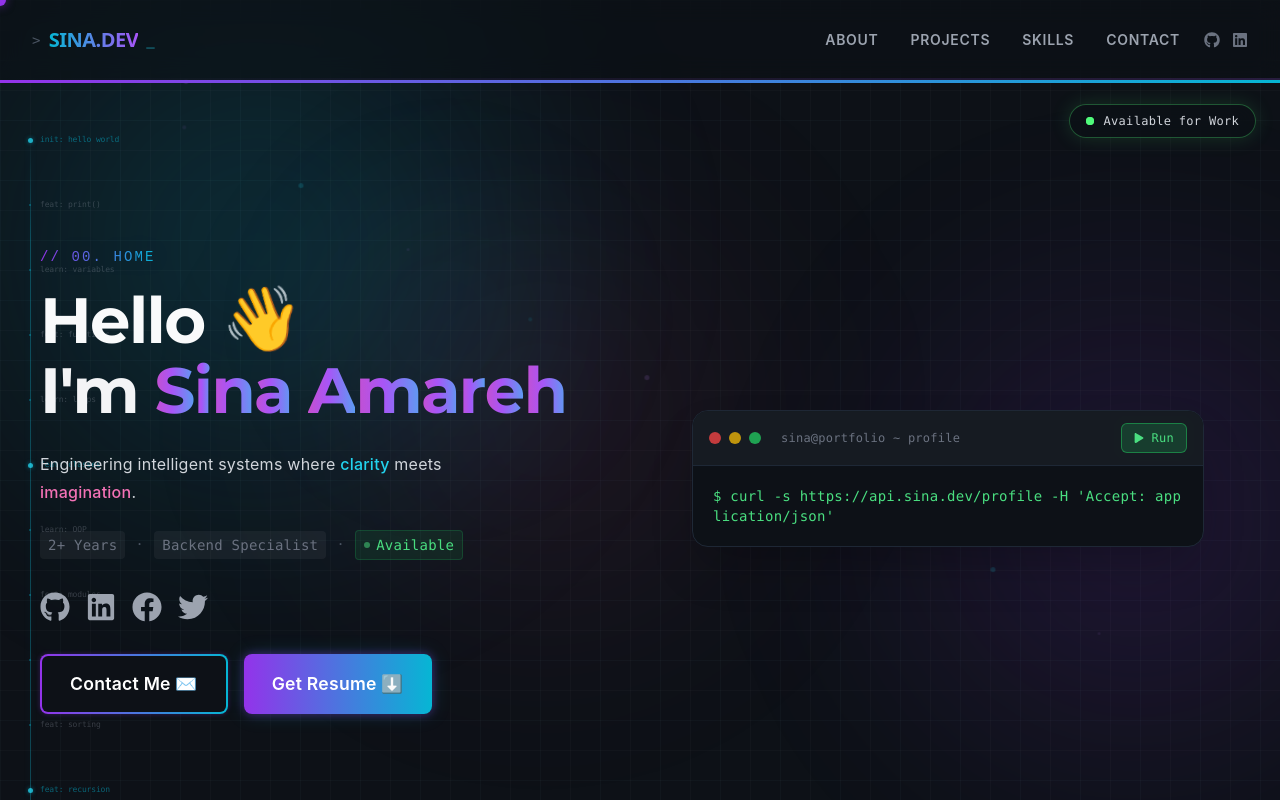
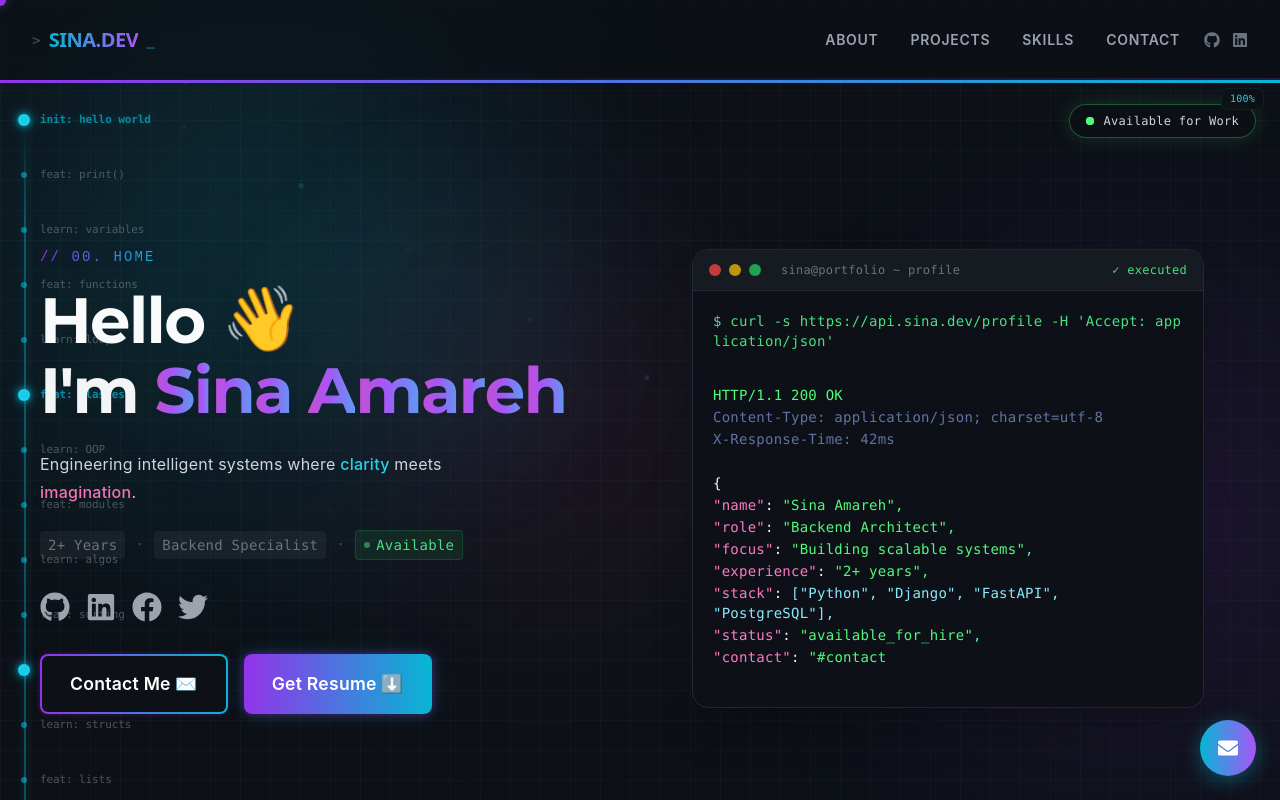
Before and after one commit to Sina-Amare/Portfolio, a Next.js app: page / in a window 1280 px wide. Shown: the top 800 px of the page. Built offline with nearby package versions, Linux system fonts and the light colour scheme.

Commit message:
feat: git graph enhancement + quick wins + visual polish (Phase 0.5-2)

```diff
--- a/app/(site)/components/Hero.tsx
+++ b/app/(site)/components/Hero.tsx
@@ -55,6 +55,23 @@ const Hero = () => {
     }, 40);
     return () => clearInterval(interval);
   }, []);
+
+  // Auto-trigger after 3 seconds if user doesn't click
+  useEffect(() => {
+    const timer = setTimeout(() => {
+      if (!showOutput) handleRun();
+    }, 3000);
+    return () => clearTimeout(timer);
+  }, [showOutput]);
+
+  // Keyboard listener for Enter key
+  useEffect(() => {
+    const handleKeyDown = (e: KeyboardEvent) => {
+      if (e.key === "Enter" && !showOutput) handleRun();
+    };
+    window.addEventListener("keydown", handleKeyDown);
+    return () => window.removeEventListener("keydown", handleKeyDown);
+  }, [showOutput]);
 
   const handleRun = () => {
     if (showOutput) return;
@@ -395,6 +412,7 @@ const Hero = () => {
 
               {/* Animated Run Button - Pulsing to attract attention */}
               {!showOutput && (
+                <div className="flex flex-col items-end gap-1">
                   <motion.button
                     onClick={handleRun}
                     animate={{
@@ -416,6 +434,8 @@ const Hero = () => {
                     <FaPlay className="w-2.5 h-2.5" />
                     <span>Run</span>
                   </motion.button>
+                  <span className="text-[10px] text-gray-500 font-mono">Press Enter ↵</span>
+                </div>
               )}
               {showOutput && <span className="text-xs font-mono text-green-400">✓ executed</span>}
             </div>
--- a/app/(site)/layout.tsx
+++ b/app/(site)/layout.tsx
@@ -20,6 +20,7 @@ const ScrollProgress = lazy(() => import("@/components/ui/ScrollProgress"));
 const ScrollToTop = lazy(() =>
   import("@/components/ui/ScrollToTop").then((mod) => ({ default: mod.ScrollToTop }))
 );
+const FloatingActionButton = lazy(() => import("@/components/ui/FloatingActionButton"));
 
 const montserrat = Montserrat({
   subsets: ["latin"],
@@ -58,6 +59,14 @@ export default function SiteLayout({ children }: { children: React.ReactNode })
         <link rel="preconnect" href="https://fonts.gstatic.com" crossOrigin="anonymous" />
       </head>
       <body className="bg-primary-background text-text-secondary antialiased min-h-screen flex flex-col relative overflow-x-hidden font-sans">
+        {/* Skip to content for accessibility */}
+        <a
+          href="#main-content"
+          className="sr-only focus:not-sr-only focus:absolute focus:top-4 focus:left-4 focus:z-[9999] focus:px-4 focus:py-2 focus:bg-cyan-500 focus:text-white focus:rounded-md focus:font-mono focus:text-sm"
+        >
+          Skip to main content
+        </a>
+
         <LoadingScreen />
 
         <ToastProvider>
@@ -80,7 +89,13 @@ export default function SiteLayout({ children }: { children: React.ReactNode })
               <Navigation />
             </header>
 
-            <main className="flex-1 relative z-10 pt-16 md:pt-20">{children}</main>
+            <main id="main-content" className="flex-1 relative z-10 pt-16 md:pt-20">
+              {children}
+            </main>
+
+            <Suspense fallback={null}>
+              <FloatingActionButton />
+            </Suspense>
 
             <Footer />
           </SmoothScrollProvider>
--- a/components/effects/PageBackground.tsx
+++ b/components/effects/PageBackground.tsx
@@ -80,27 +80,29 @@ const commits = [
   { msg: "next: connect", ms: true },
 ];
 
-// Git Graph Component - SCROLLS WITH PAGE (absolute, not fixed)
+// Git Graph Component - Enhanced with bolder styling and glowing milestones
 const GitGraph = memo(function GitGraph() {
-  const nodeSpacing = 65;
-  const topOffset = 140;
-  const totalHeight = commits.length * nodeSpacing + topOffset + 200;
+  const nodeSpacing = 55; // Slightly tighter for more vertical coverage
+  const topOffset = 120;
+  // Extended height to cover through contact section (~6000px typical page)
+  const totalHeight = Math.max(commits.length * nodeSpacing + topOffset + 500, 5500);
 
   return (
     <div
-      className="hidden lg:block absolute left-6 top-0 pointer-events-none z-[1]"
-      style={{ height: `${totalHeight}px` }}
+      className="hidden lg:block absolute left-0 top-0 pointer-events-none z-[1]"
+      style={{ height: `${totalHeight}px`, width: "80px" }}
     >
-      {/* Main branch line */}
+      {/* Main branch line - thicker with glow */}
       <div
-        className="absolute w-[1px]"
+        className="absolute"
         style={{
-          left: "6px",
+          left: "24px",
           top: `${topOffset}px`,
+          width: "2px",
           height: `${totalHeight - topOffset - 100}px`,
           background:
-            "linear-gradient(180deg, transparent 0%, rgba(6,182,212,0.3) 2%, rgba(6,182,212,0.25) 98%, transparent 100%)",
-          boxShadow: "0 0 6px rgba(6,182,212,0.15)",
+            "linear-gradient(180deg, transparent 0%, rgba(6,182,212,0.4) 2%, rgba(6,182,212,0.35) 90%, rgba(6,182,212,0.2) 98%, transparent 100%)",
+          boxShadow: "0 0 10px rgba(6,182,212,0.25), 0 0 20px rgba(6,182,212,0.1)",
           transform: "translateZ(0)",
         }}
       />
@@ -109,7 +111,7 @@ const GitGraph = memo(function GitGraph() {
       {commits.map((commit, i) => {
         const isLast = i === commits.length - 1;
         const isMilestone = commit.ms;
-        const nodeSize = isMilestone ? 5 : 2;
+        const nodeSize = isMilestone ? 12 : 6;
 
         return (
           <div
@@ -125,16 +127,27 @@ const GitGraph = memo(function GitGraph() {
             <div
               className="absolute flex items-center justify-center"
               style={{
-                left: `${6 - nodeSize / 2}px`,
+                left: `${24 - nodeSize / 2}px`,
                 width: `${nodeSize}px`,
                 height: `${nodeSize}px`,
               }}
             >
+              {/* Milestone glow ring */}
+              {isMilestone && (
+                <div
+                  className="absolute rounded-full animate-pulse"
+                  style={{
+                    width: `${nodeSize + 8}px`,
+                    height: `${nodeSize + 8}px`,
+                    background: "radial-gradient(circle, rgba(6,182,212,0.3) 0%, transparent 70%)",
+                  }}
+                />
+              )}
               <div
                 className={`rounded-full ${
                   isMilestone || isLast
-                    ? "bg-cyan-400/80 shadow-[0_0_4px_rgba(6,182,212,0.5)]"
-                    : "bg-cyan-500/40"
+                    ? "bg-cyan-400 shadow-[0_0_8px_rgba(6,182,212,0.8),0_0_16px_rgba(6,182,212,0.4)]"
+                    : "bg-cyan-500/60"
                 }`}
                 style={{
                   width: `${nodeSize}px`,
@@ -143,19 +156,23 @@ const GitGraph = memo(function GitGraph() {
               />
               {isLast && (
                 <div
-                  className="absolute rounded-full bg-cyan-400/30 animate-ping"
-                  style={{ width: "6px", height: "6px" }}
+                  className="absolute rounded-full bg-cyan-400/40 animate-ping"
+                  style={{ width: "14px", height: "14px" }}
                 />
               )}
             </div>
 
-            {/* Commit message */}
+            {/* Commit message - bolder and more readable */}
             <span
-              className="absolute text-[8px] font-mono whitespace-nowrap"
+              className={`absolute font-mono whitespace-nowrap ${
+                isMilestone ? "font-semibold" : "font-normal"
+              }`}
               style={{
-                left: "16px",
-                color: isMilestone ? "rgba(6,182,212,0.5)" : "rgba(156,163,175,0.3)",
-                letterSpacing: "-0.02em",
+                left: "40px",
+                fontSize: "11px",
+                color: isMilestone ? "rgba(6,182,212,0.7)" : "rgba(156,163,175,0.45)",
+                letterSpacing: "-0.01em",
+                textShadow: isMilestone ? "0 0 10px rgba(6,182,212,0.3)" : "none",
               }}
             >
               {commit.msg}
--- /dev/null
+++ b/components/ui/FloatingActionButton.tsx
@@ -0,0 +1,91 @@
+"use client";
+import { useState, useEffect } from "react";
+import { motion, AnimatePresence, useScroll } from "framer-motion";
+import { FaEnvelope, FaTimes, FaGithub, FaLinkedin } from "react-icons/fa";
+import Link from "next/link";
+
+export default function FloatingActionButton() {
+  const [isOpen, setIsOpen] = useState(false);
+  const [isVisible, setIsVisible] = useState(false);
+  const { scrollYProgress } = useScroll();
+
+  // Show FAB after scrolling past hero section
+  useEffect(() => {
+    const unsubscribe = scrollYProgress.on("change", (latest) => {
+      setIsVisible(latest > 0.15); // Show after 15% scroll
+    });
+    return () => unsubscribe();
+  }, [scrollYProgress]);
+
+  if (!isVisible) return null;
+
+  const actions = [
+    { icon: FaEnvelope, label: "Contact", href: "#contact", color: "bg-cyan-500" },
+    {
+      icon: FaLinkedin,
+      label: "LinkedIn",
+      href: "https://linkedin.com/in/sina-amareh",
+      external: true,
+      color: "bg-blue-600",
+    },
+    {
+      icon: FaGithub,
+      label: "GitHub",
+      href: "https://github.com/Sina-Amare",
+      external: true,
+      color: "bg-gray-700",
+    },
+  ];
+
+  return (
+    <div className="fixed bottom-6 right-6 z-50 flex flex-col-reverse items-end gap-3">
+      {/* Action buttons */}
+      <AnimatePresence>
+        {isOpen && (
+          <>
+            {actions.map((action, i) => (
+              <motion.div
+                key={action.label}
+                initial={{ opacity: 0, y: 20, scale: 0.8 }}
+                animate={{ opacity: 1, y: 0, scale: 1 }}
+                exit={{ opacity: 0, y: 10, scale: 0.8 }}
+                transition={{ delay: i * 0.05, duration: 0.2 }}
+              >
+                <Link
+                  href={action.href}
+                  target={action.external ? "_blank" : undefined}
+                  rel={action.external ? "noopener noreferrer" : undefined}
+                  onClick={() => !action.external && setIsOpen(false)}
+                  className={`flex items-center gap-2 px-4 py-2 rounded-full ${action.color} text-white text-sm font-mono shadow-lg hover:scale-105 transition-transform`}
+                >
+                  <action.icon className="w-4 h-4" />
+                  <span>{action.label}</span>
+                </Link>
+              </motion.div>
+            ))}
+          </>
+        )}
+      </AnimatePresence>
+
+      {/* Main FAB button */}
+      <motion.button
+        onClick={() => setIsOpen(!isOpen)}
+        whileHover={{ scale: 1.05 }}
+        whileTap={{ scale: 0.95 }}
+        className={`w-14 h-14 rounded-full flex items-center justify-center shadow-lg transition-colors ${
+          isOpen
+            ? "bg-gray-700 text-white"
+            : "bg-gradient-to-r from-cyan-500 to-purple-500 text-white"
+        }`}
+        style={{
+          boxShadow: isOpen ? "0 4px 20px rgba(0,0,0,0.3)" : "0 4px 20px rgba(6,182,212,0.4)",
+        }}
+        aria-label={isOpen ? "Close quick actions" : "Open quick actions"}
+      >
+        <motion.div animate={{ rotate: isOpen ? 45 : 0 }} transition={{ duration: 0.2 }}>
+          {isOpen ? <FaTimes className="w-5 h-5" /> : <FaEnvelope className="w-5 h-5" />}
+        </motion.div>
+      </motion.button>
+    </div>
+  );
+}
--- a/components/ui/ScrollProgress.tsx
+++ b/components/ui/ScrollProgress.tsx
@@ -1,6 +1,6 @@
 "use client";
 import { useEffect, useState } from "react";
-import { motion, useScroll, useSpring } from "framer-motion";
+import { motion, useScroll, useSpring, useMotionValueEvent } from "framer-motion";
 
 interface ScrollProgressProps {
   color?: string;
@@ -11,9 +11,10 @@ interface ScrollProgressProps {
 export default function ScrollProgress({
   color = "linear-gradient(90deg, #9333EA, #06B6D4)",
   height = 3,
-  showPercentage = false,
+  showPercentage = true, // Default to true for better UX
 }: ScrollProgressProps) {
   const [mounted, setMounted] = useState(false);
+  const [percentage, setPercentage] = useState(0);
   const { scrollYProgress } = useScroll();
   const scaleX = useSpring(scrollYProgress, {
     stiffness: 100,
@@ -24,6 +25,11 @@ export default function ScrollProgress({
   useEffect(() => {
     setMounted(true);
   }, []);
+
+  // Update percentage on scroll
+  useMotionValueEvent(scrollYProgress, "change", (latest) => {
+    setPercentage(Math.round(latest * 100));
+  });
 
   if (!mounted) return null;
 
@@ -39,13 +45,14 @@ export default function ScrollProgress({
         }}
       />
 
-      {/* Percentage Indicator (optional) */}
-      {showPercentage && (
+      {/* Percentage Indicator - shows when scrolled */}
+      {showPercentage && percentage > 5 && (
         <motion.div
-          className="fixed top-4 right-4 z-50 px-3 py-1 rounded-full bg-[#0D1117]/80 backdrop-blur-sm border border-gray-800/50 font-mono text-xs text-cyan-400"
-          style={{ opacity: scrollYProgress }}
+          initial={{ opacity: 0, y: -10 }}
+          animate={{ opacity: 1, y: 0 }}
+          className="fixed top-[72px] md:top-[88px] right-4 z-50 px-2 py-0.5 rounded-md bg-[#0D1117]/90 backdrop-blur-sm border border-gray-800/50 font-mono text-[10px] text-cyan-400"
         >
-          <motion.span>{Math.round(scrollYProgress.get() * 100)}%</motion.span>
+          {percentage}%
         </motion.div>
       )}
     </>
```
Also changed, not shown: 1 other file (tests, documents, lock files or other folders). Lines whose indentation alone changed are shown as unchanged.
